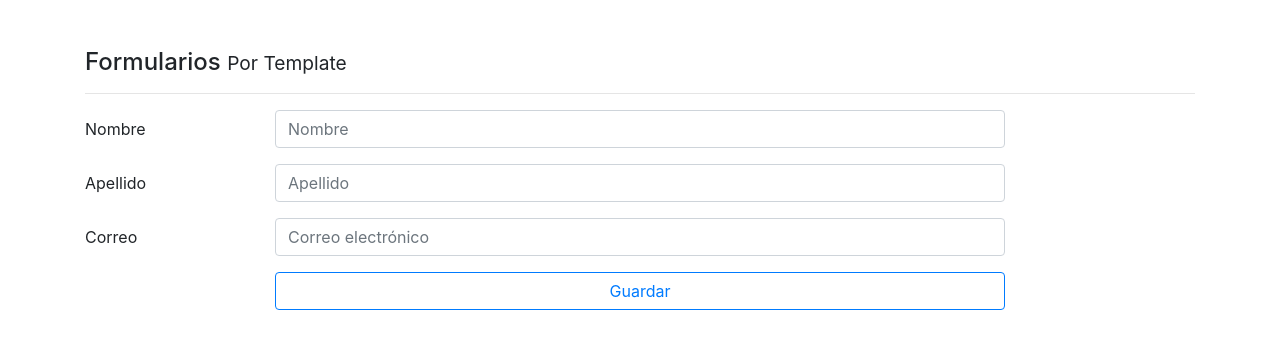
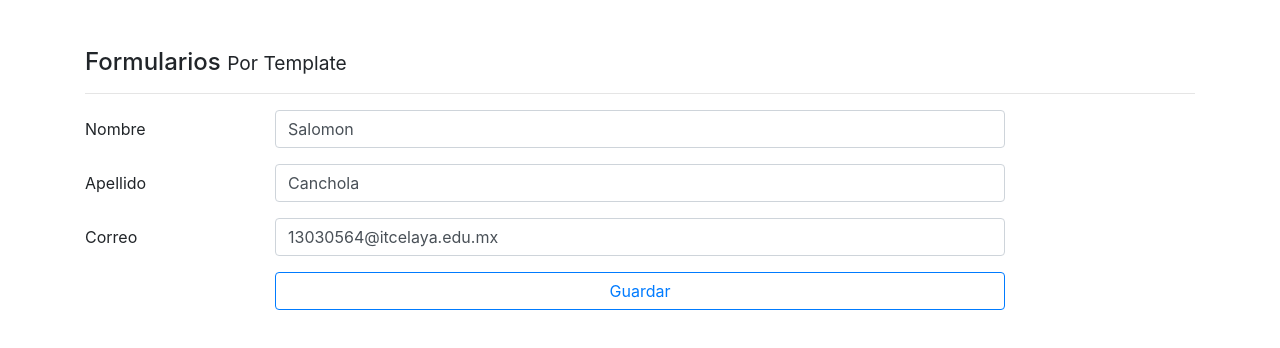
Before and after one commit to SalkMao55/Udemy_Angular_ReactiveForms, an Angular app: page /template in a window 1280 px wide. Shown: the top 348 px of the page. Built offline with nearby package versions, Linux system fonts and the light colour scheme.

Commit message:
Validaciones en FormularioTemplate, uso de ngModel y ngSubmit

```diff
--- a/src/app/pages/template/template.component.html
+++ b/src/app/pages/template/template.component.html
@@ -1,6 +1,6 @@
 <h4>Formularios <small> Por Template </small></h4>
 <hr>
-<form autocomplete="off">
+<form autocomplete="off" (ngSubmit)="guardar( forma )" #forma="ngForm">
 
   <div>
 
@@ -10,7 +10,13 @@
 
         <input class="form-control"
                type="text"
-               placeholder="Nombre">
+               name="nombre"
+               placeholder="Nombre"
+               [class.is-invalid]="nombre.invalid && nombre.touched"
+               [ngModel]="usuario.nombre"
+               required
+               minlength="5"
+               #nombre="ngModel">
       </div>
     </div>
 
@@ -20,7 +26,13 @@
 
         <input class="form-control"
                type="text"
-               placeholder="Apellido">
+               name="apellido"
+               placeholder="Apellido"
+               [class.is-invalid]="apellido.invalid && apellido.touched"
+               [ngModel]="usuario.apellido"
+               required
+               minlength="5"
+               #apellido="ngModel">
       </div>
     </div>
 
@@ -32,7 +44,13 @@
 
       <input class="form-control"
              type="email"
-             placeholder="Correo electrónico">
+             placeholder="Correo electrónico"
+             required
+             [class.is-invalid]="correo.invalid && correo.touched"
+             [ngModel]="usuario.correo"
+             name="correo"
+             pattern="[a-z0-9._%+-]+@[a-z0-9.-]+\.[a-z]{2,3}$"
+             #correo="ngModel">
     </div>
   </div>
 
--- a/src/app/pages/template/template.component.ts
+++ b/src/app/pages/template/template.component.ts
@@ -1,4 +1,5 @@
 import { Component, OnInit } from '@angular/core';
+import { NgForm } from '@angular/forms';
 
 @Component({
   selector: 'app-template',
@@ -7,9 +8,20 @@
 })
 export class TemplateComponent implements OnInit {
 
+  usuario = {
+    nombre:'Salomon',
+    apellido:'Canchola',
+    correo:'13030564@itcelaya.edu.mx'
+  }
+
   constructor() { }
 
   ngOnInit(): void {
   }
 
+  guardar( forma: NgForm ){
+    console.log( forma );
+    console.log( forma.value );
+  }
+
 }
```
